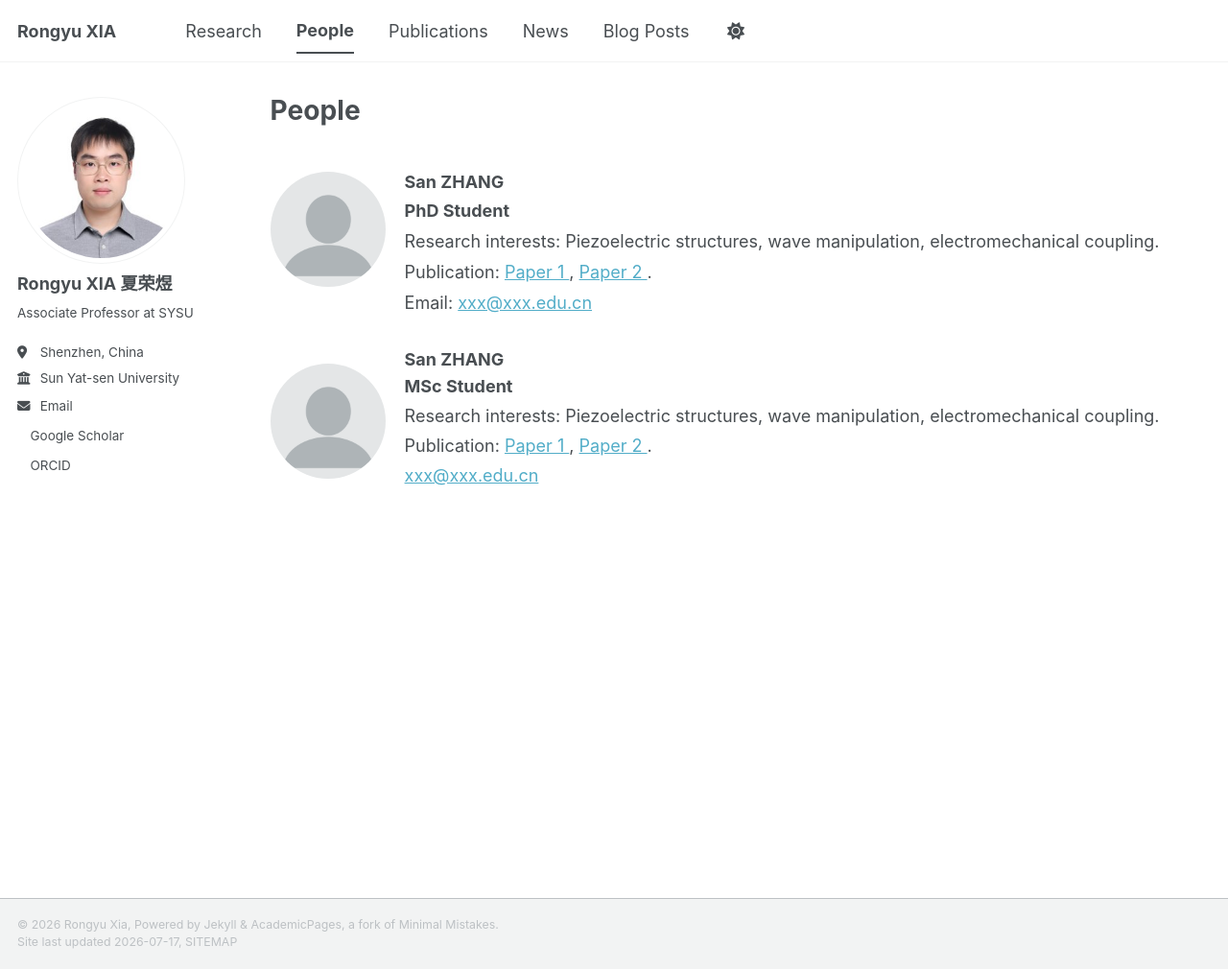
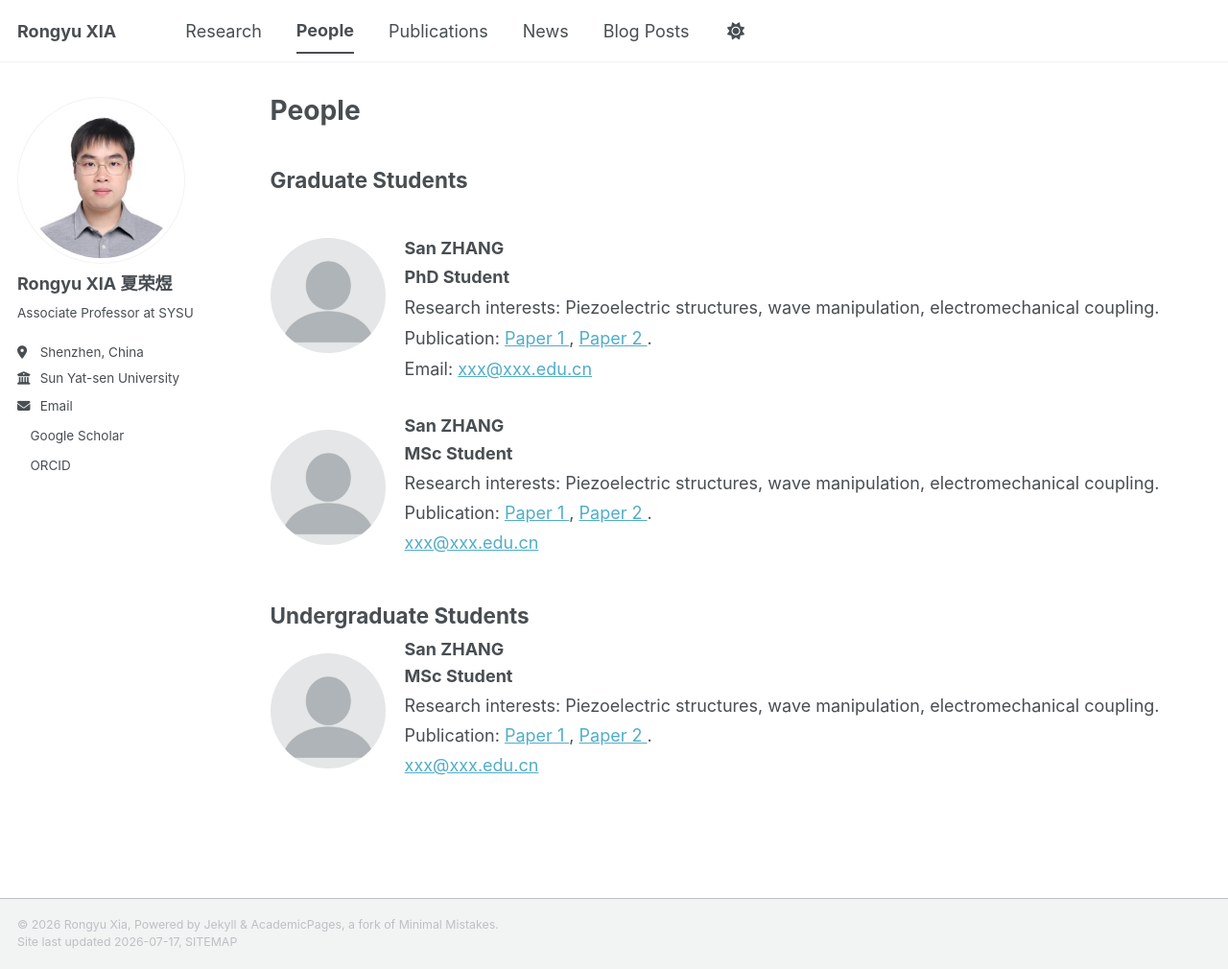
Before and after one commit to RongyuXia/rongyuxia.github.io, a Jekyll site: the page built from _pages/people.html, in a window 1280 px wide and 1010 px high. Shown: the whole window at 96% size. Built offline with Jekyll 4.4.1, drawn with Linux system fonts in a browser that asks for light colours; a style sheet for code colours, icons or effects is not loaded.

Commit message:
Update people.html

```diff
--- a/_pages/people.html
+++ b/_pages/people.html
@@ -4,7 +4,7 @@ title: "People"
 permalink: /people/
 author_profile: true
 ---
-
+<h2>Graduate Students</h2>
 <div style="display:flex; align-items:center; gap:20px; margin-bottom:30px;">
   <img src="/images/profile.png"
        style="
@@ -84,3 +84,45 @@ author_profile: true
     </p>
   </div>
 </div>
+
+
+<h2>Undergraduate Students</h2>
+
+<div style="display:flex; align-items:center; gap:20px; margin-bottom:30px;">
+  <img src="/images/profile.png"
+       style="
+       width:120px;
+       height:120px;
+       object-fit:cover;
+       border-radius:50%;
+       flex-shrink:0;
+       ">
+  <div>
+    <h3 style="margin:0;">
+      San ZHANG
+    </h3>
+    <p style="margin:4px 0;">
+      <strong>MSc Student</strong>
+    </p>
+    <p style="margin:4px 0;">
+      Research interests:
+      Piezoelectric structures,
+      wave manipulation,
+      electromechanical coupling.
+    </p>
+    <p style="margin:4px 0;">
+      Publication:
+      <a href="https://www.sysu.edu.cn">
+      Paper 1
+      </a>,
+      <a href="https://www.sysu.edu.cn">
+      Paper 2
+      </a>.
+    </p>
+    <p style="margin:4px 0;">
+      <a href="mailto:xxx@xxx.edu.cn">
+        xxx@xxx.edu.cn
+      </a>
+    </p>
+  </div>
+</div>
```
